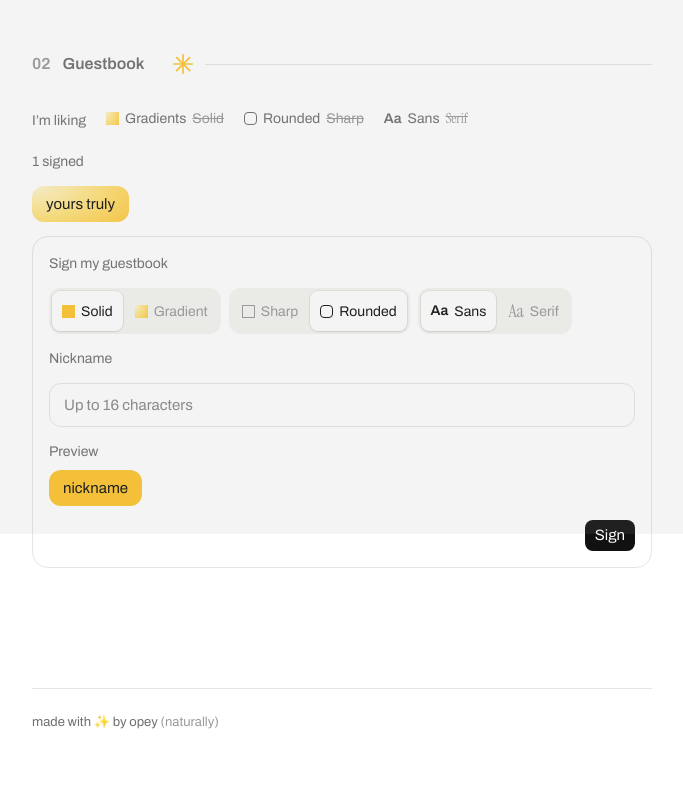
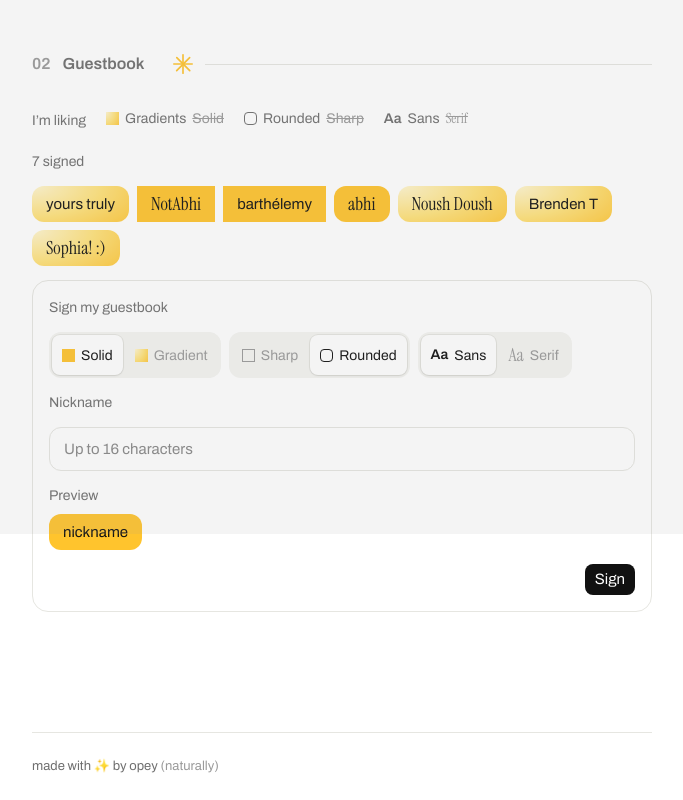
Before and after one commit to Opeyem1a/portfolio-v2, a Next.js app: page / in a window 1280 px wide. Shown: the part 1186-1986 px from the top of the page, without its empty margins (298-981 px from the left). Before the commit the page ends 1942 px from the top, so only its background shows below. Built offline with nearby package versions, Linux system fonts and the light colour scheme; grey boxes are pictures that could not be loaded.

Commit message:
chore update guestbook (#65)

```diff
--- a/src/data/guestbook.ts
+++ b/src/data/guestbook.ts
@@ -12,6 +12,12 @@ const GRADIENT =
 // Signatures arrive as notes through /hello. Paste approved ones here.
 const SIGNATURES: Signature[] = [
     { name: 'yours truly', fill: 'gradient', corner: 'rounded', type: 'sans' },
+    { name: 'NotAbhi', fill: 'solid', corner: 'sharp', type: 'serif' },
+    { name: 'barthélemy', fill: 'solid', corner: 'sharp', type: 'sans' },
+    { name: 'abhi', fill: 'solid', corner: 'rounded', type: 'serif' },
+    { name: 'Noush Doush', fill: 'gradient', corner: 'rounded', type: 'serif' },
+    { name: 'Brenden T', fill: 'gradient', corner: 'rounded', type: 'sans' },
+    { name: 'Sophia! :)', fill: 'gradient', corner: 'rounded', type: 'serif' },
 ];
 
 export type { Vibe, Signature };
```
